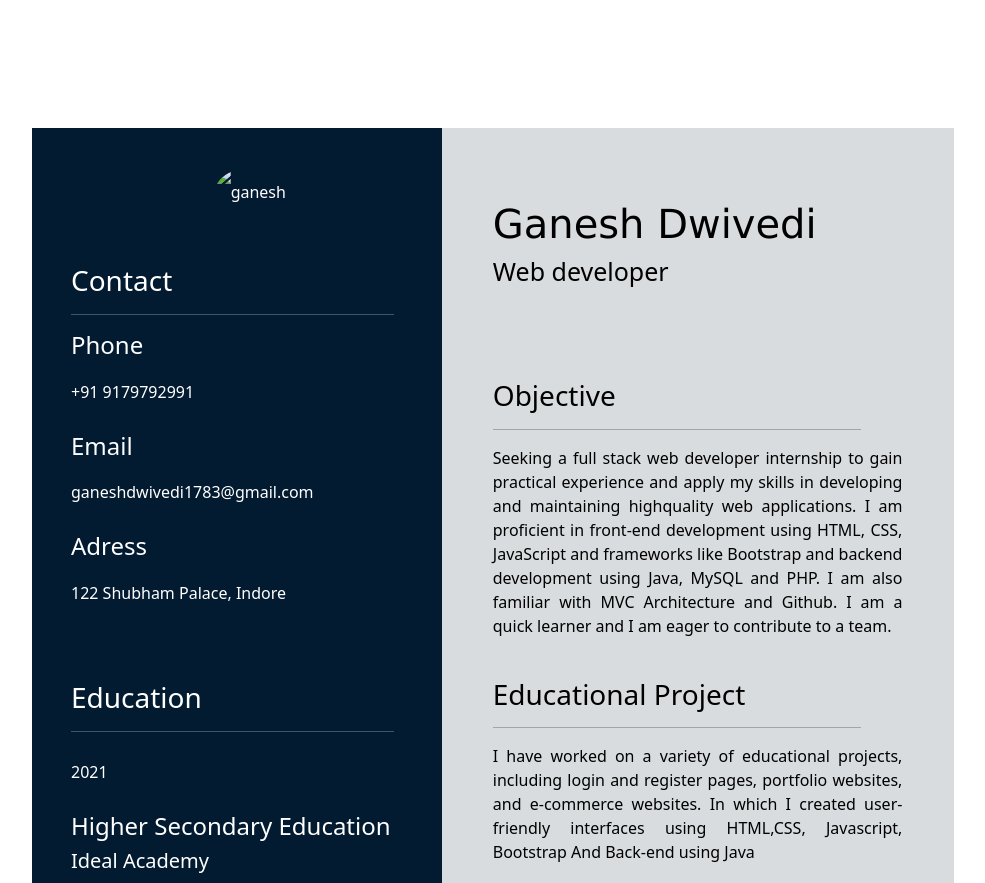
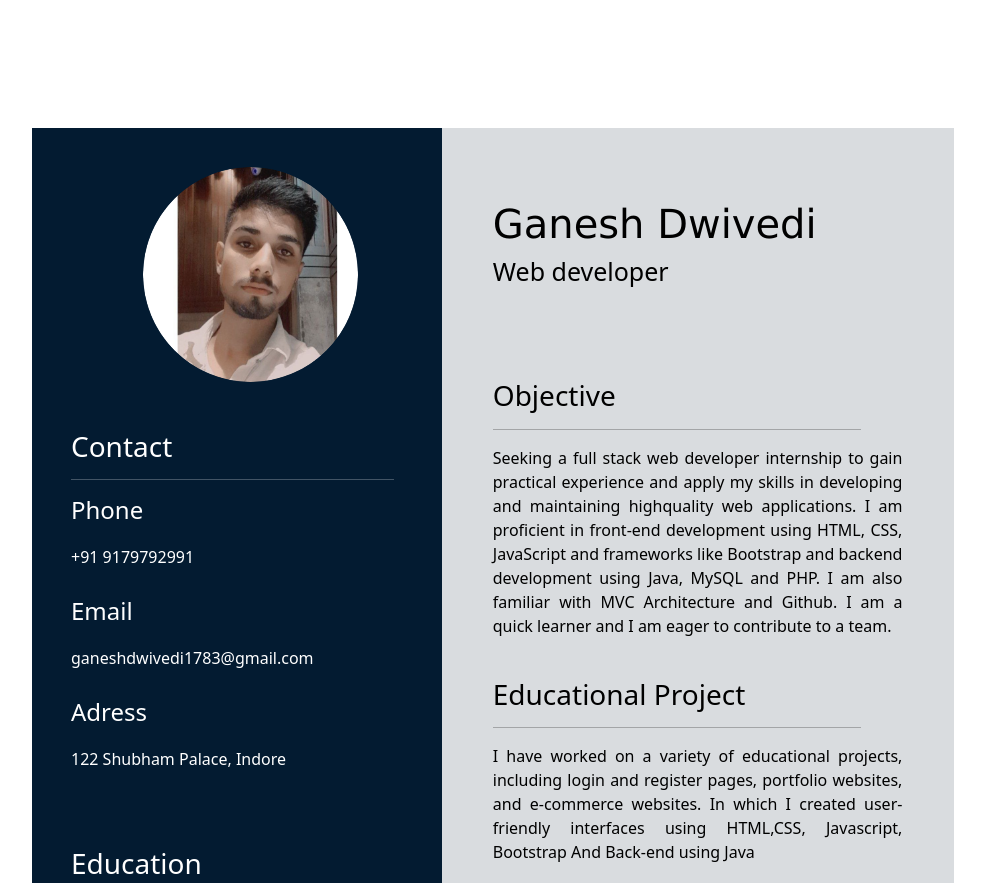
Before and after one commit to Ganeshdwivedi17/Resume, a plain HTML site: page index.html in a window 1280 px wide. Shown: the top 883 px of the page, without its empty margins (96-1081 px from the left). Drawn offline with nearby package versions, Linux system fonts and the light colour scheme.

Commit message:
index.html

```diff
--- a/index.html
+++ b/index.html
@@ -22,7 +22,7 @@
         <div class="left-text">
 
         <div class="top">
-        <img class="profile-img" src="Profile.png" alt="ganesh">
+        <img class="profile-img" src="Deepak Profile.png" alt="ganesh">
 
     </div>
     <br>
```
